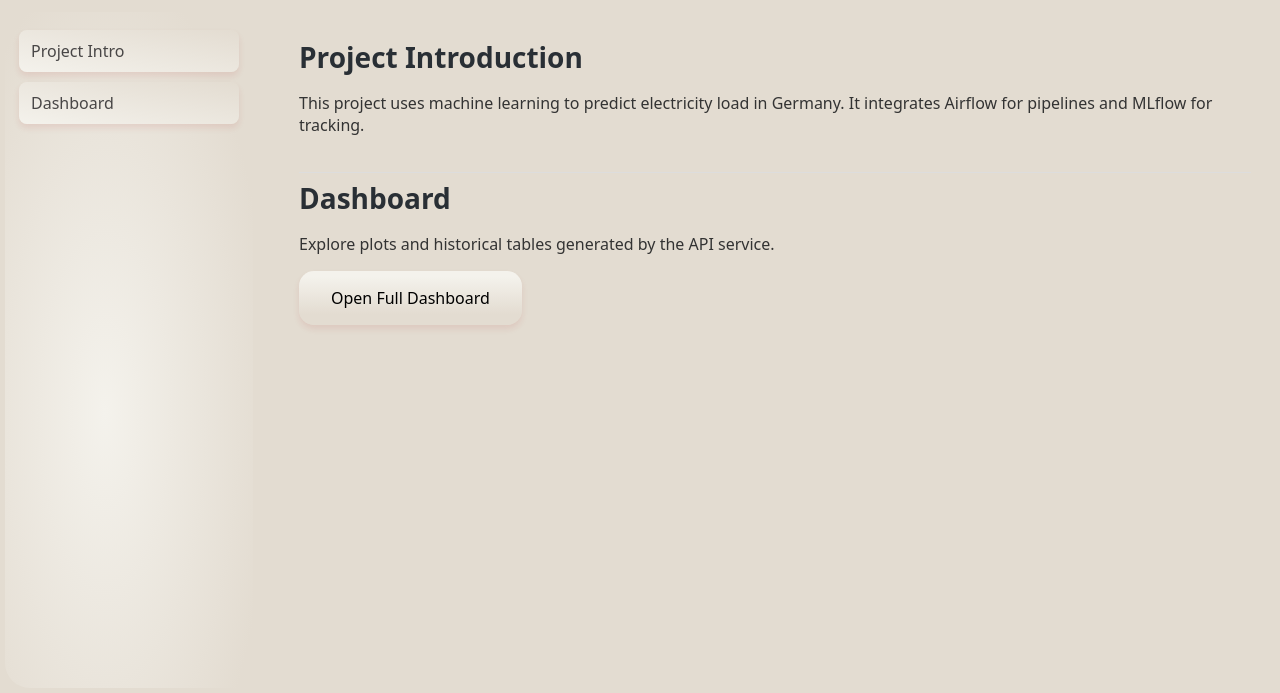
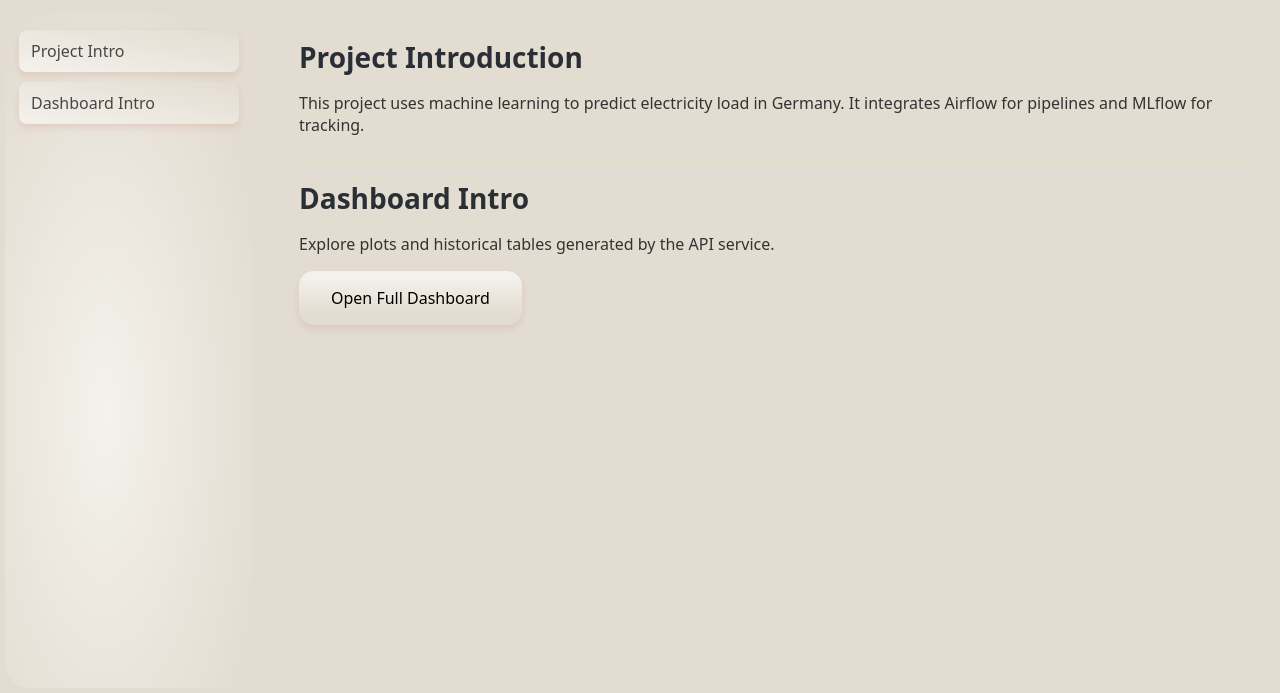
Before and after one commit to saeed-amiri/german-load-forecasting-mlops, a FastAPI app: page / in a window 1280 px wide. Shown: the part 121-814 px from the top of the page. Run offline with FastAPI, Linux system fonts and the light colour scheme; parts of the project's set-up code (start-up, migrations or seed data) failed here and were passed over.

Commit message:
update dashbor tab on sidebar

```diff
--- a/services/api/templates/index.html
+++ b/services/api/templates/index.html
@@ -19,7 +19,7 @@
 	<div class="page-layout">
 		<nav class="sidebar sidebar1" aria-label="Main navigation">
 			<a href="#intro" class="nav-btn">Project Intro</a>
-			<a href="#dashboard" class="nav-btn">Dashboard</a>
+			<a href="#dashboard" class="nav-btn">Dashboard Intro</a>
 		</nav>
 
 		<main class="main-content">
@@ -32,7 +32,7 @@
 			</section>
 
 			<section id="dashboard">
-				<h2>Dashboard</h2>
+				<h2>Dashboard Intro</h2>
 				<p>
 					Explore plots and historical tables generated by the API service.
 				</p>
```
